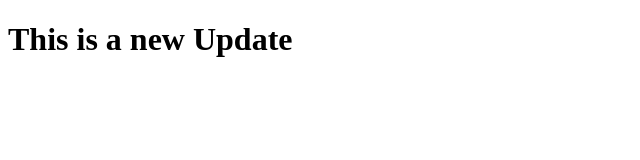
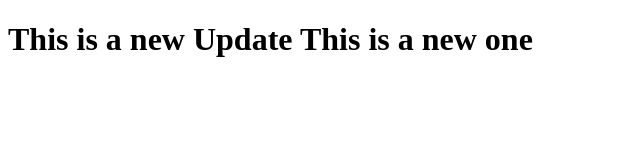
Before and after one commit to JohnCrisLanestosa/Testing3, a plain HTML site: page Index.html in a window 1280 px wide. Shown: the whole page, without its empty margins (0-640 px from the left). Drawn offline with Linux system fonts and the light colour scheme.

Commit message:
add new text

```diff
--- a/Index.html
+++ b/Index.html
@@ -8,6 +8,7 @@
 <body>
     <h1>
         This is a new Update
+        This is a new one
     </h1>
 </body>
 </html>
```
